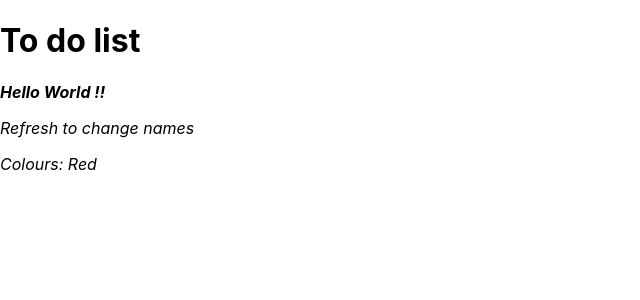
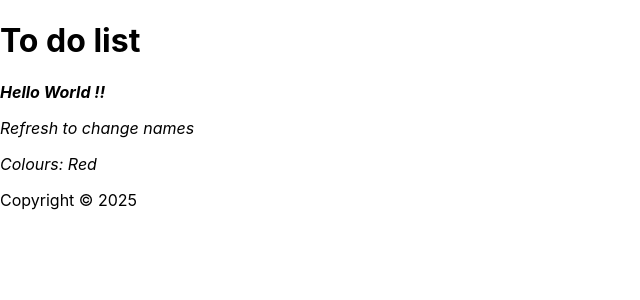
Before and after one commit to coddzz/react, a React (Create React App) app: page / in a window 1280 px wide. Shown: the top 300 px of the page, without its empty margins (0-640 px from the left). Built offline with nearby package versions, Linux system fonts and the light colour scheme.

Commit message:
import Footer.js file

```diff
--- a/src/App.js
+++ b/src/App.js
@@ -1,5 +1,6 @@
 import Content from "./Content";
 import Header from "./Header";
+import Footer from "./Footer";
 
 function App() {
 
@@ -7,6 +8,7 @@
     <div>
       <Header />
       <Content />
+      <Footer />
     </div>
   )
 }
--- /dev/null
+++ b/src/Footer.js
@@ -0,0 +1,11 @@
+import React from 'react'
+
+const Footer = () => {
+const year = new Date();
+
+  return (
+    <footer> Copyright &copy; {year.getFullYear()} </footer>
+  )
+}
+
+export default Footer;
```
